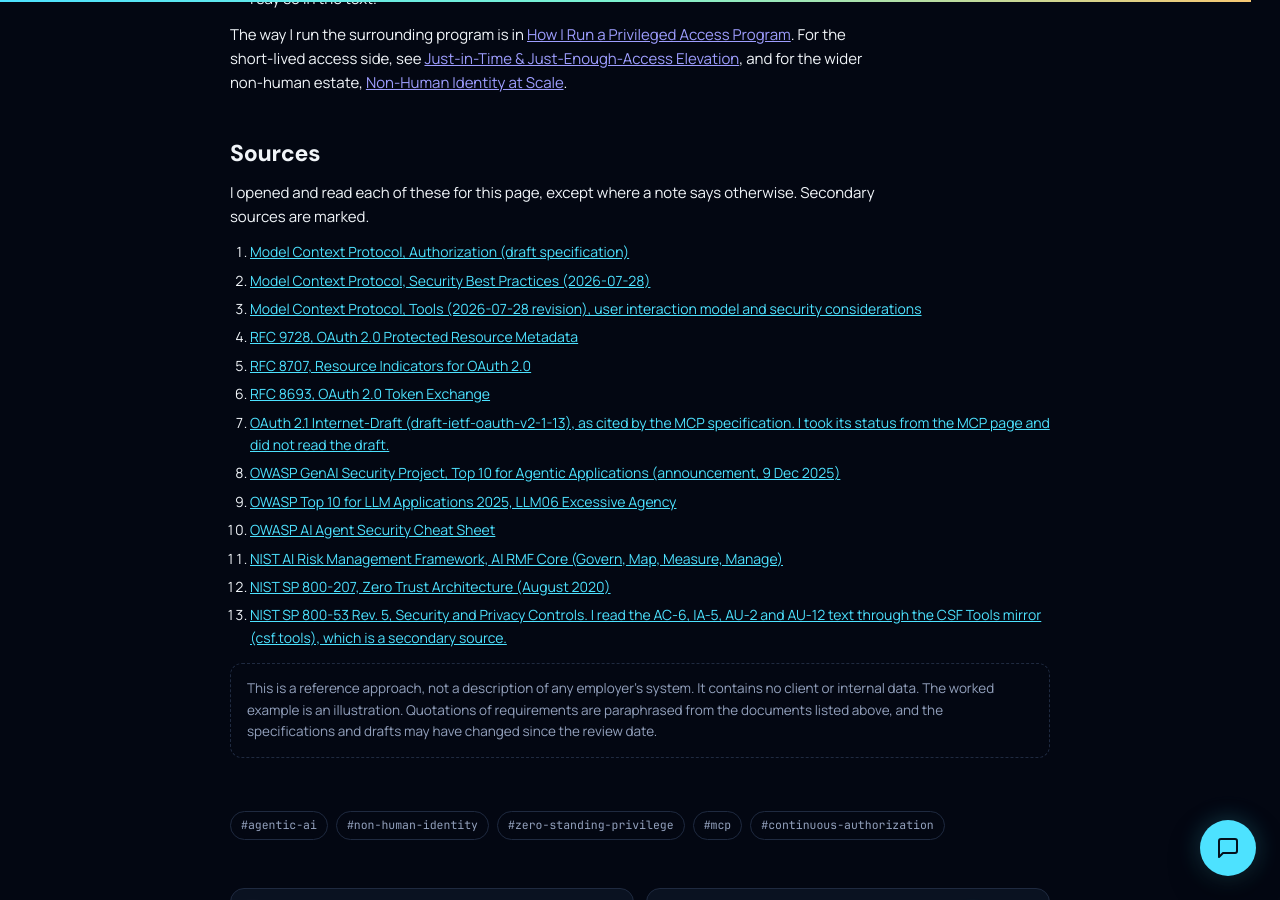
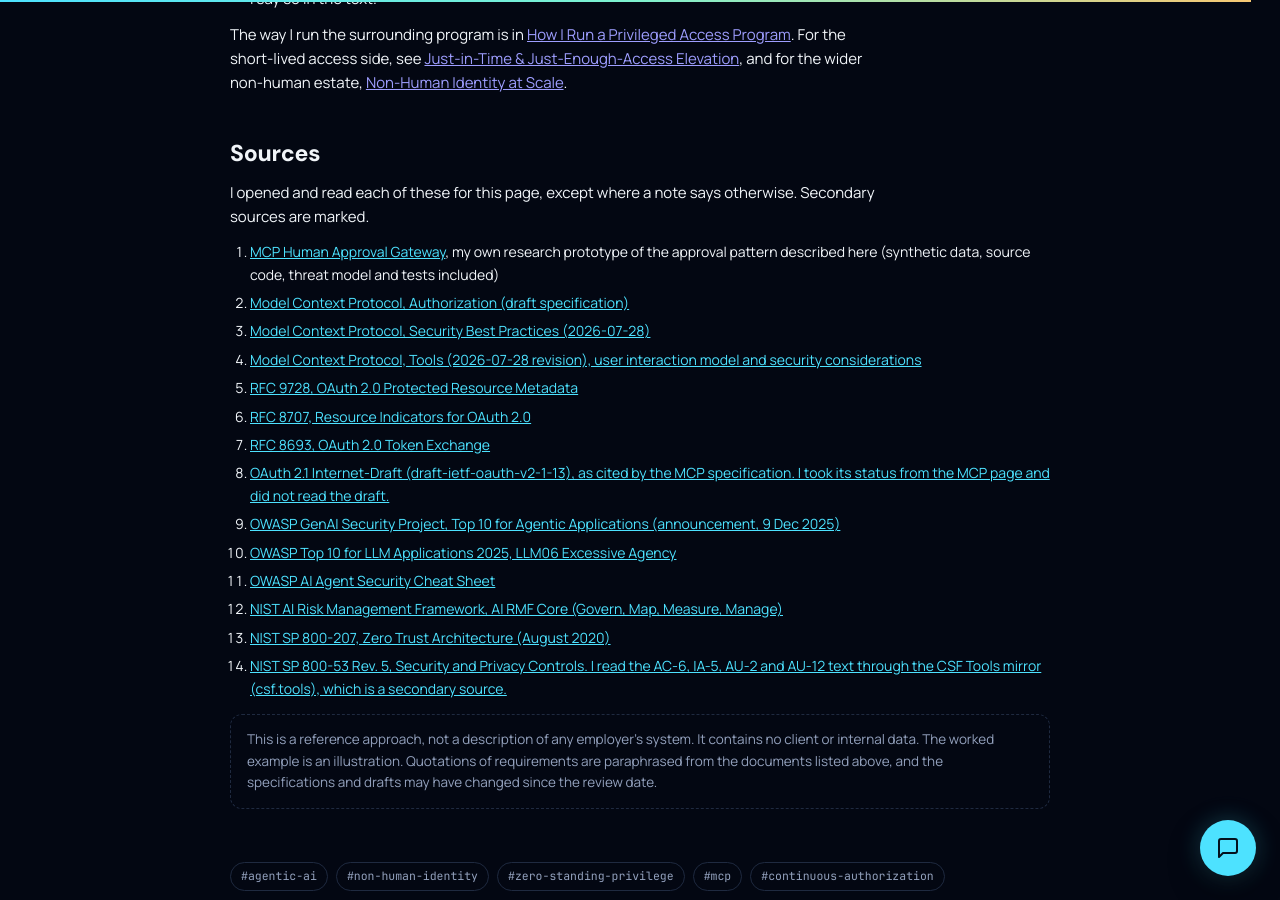
Before and after one commit to trivediroshan1-ui/trivediroshan1-ui.github.io, a Jekyll site: the page case-studies/agentic-ai-identity-governance/index.html, which Jekyll copies as it is, in a window 1280 px wide and 900 px high, scrolled down 11121 px. Built offline with Jekyll 4.4.1, drawn with Linux system fonts in a browser that asks for light colours; some of the changed lines change nothing that is shown.

Commit message:
Link the MCP Human Approval Gateway repo from the agentic AI case study and chatbot

```diff
--- a/assets/chatbot-data.js
+++ b/assets/chatbot-data.js
@@ -223,10 +223,11 @@
   },
   {
     id: "mcp-lab",
-    title: "MCP Human Approval Gateway (concept)",
+    title: "MCP Human Approval Gateway (research prototype)",
+    url: "https://github.com/trivediroshan1-ui/mcp-human-approval-gateway",
     keywords: ["mcp human approval gateway", "mcp lab", "interactive lab", "human approval gateway", "agentic ai lab"],
     answer:
-      "The \"MCP Human Approval Gateway\" is a concept Roshan references in his case studies — deterministic policy, human approval, time-bound authorization and guarded AI-agent execution, the same human-in-the-loop approval pattern used in the Agentic AI Identity Governance case study. An interactive lab demonstrating it isn't published on the site yet.",
+      "The \"MCP Human Approval Gateway\" is Roshan's open research prototype for controlling AI-agent tool actions: deterministic policy decides, a role-qualified human approves higher-risk requests, approvals are time-bound, single-use and bound to the exact request, and every step lands in a hash-chained audit log. All data is synthetic. The source, threat model and tests are on GitHub: github.com/trivediroshan1-ui/mcp-human-approval-gateway.",
   },
   {
     id: "blog",
--- a/case-studies/agentic-ai-identity-governance/index.html
+++ b/case-studies/agentic-ai-identity-governance/index.html
@@ -343,6 +343,7 @@
         <h2>Sources</h2>
         <p class="body-text">I opened and read each of these for this page, except where a note says otherwise. Secondary sources are marked.</p>
         <ol class="sources">
+          <li><a href="https://github.com/trivediroshan1-ui/mcp-human-approval-gateway">MCP Human Approval Gateway</a>, my own research prototype of the approval pattern described here (synthetic data, source code, threat model and tests included)</li>
           <li><a href="https://modelcontextprotocol.io/specification/draft/basic/authorization">Model Context Protocol, Authorization (draft specification)</a></li>
           <li><a href="https://modelcontextprotocol.io/docs/2026-07-28/tutorials/security/security_best_practices">Model Context Protocol, Security Best Practices (2026-07-28)</a></li>
           <li><a href="https://modelcontextprotocol.io/specification/2026-07-28/server/tools">Model Context Protocol, Tools (2026-07-28 revision), user interaction model and security considerations</a></li>
```
